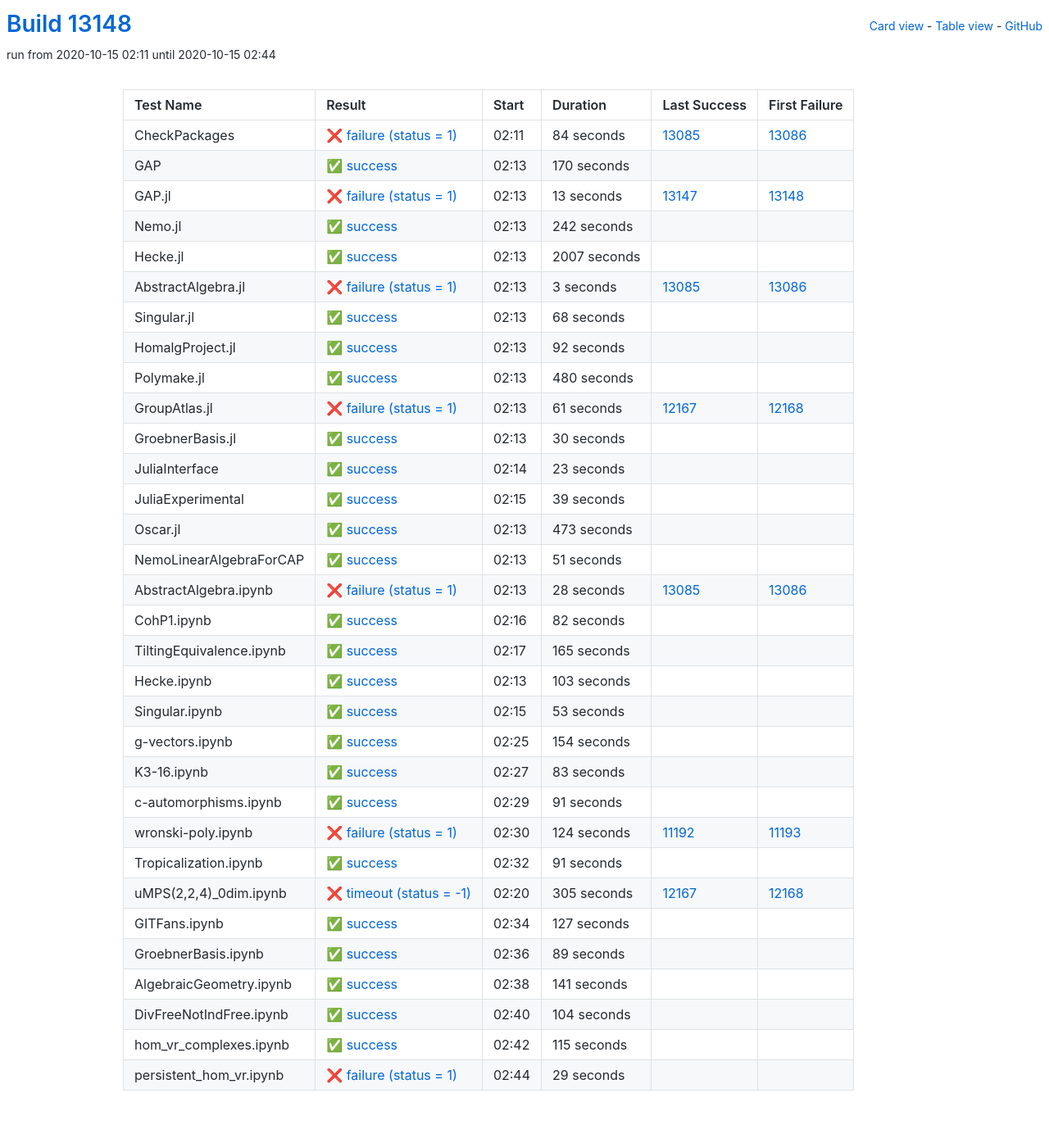
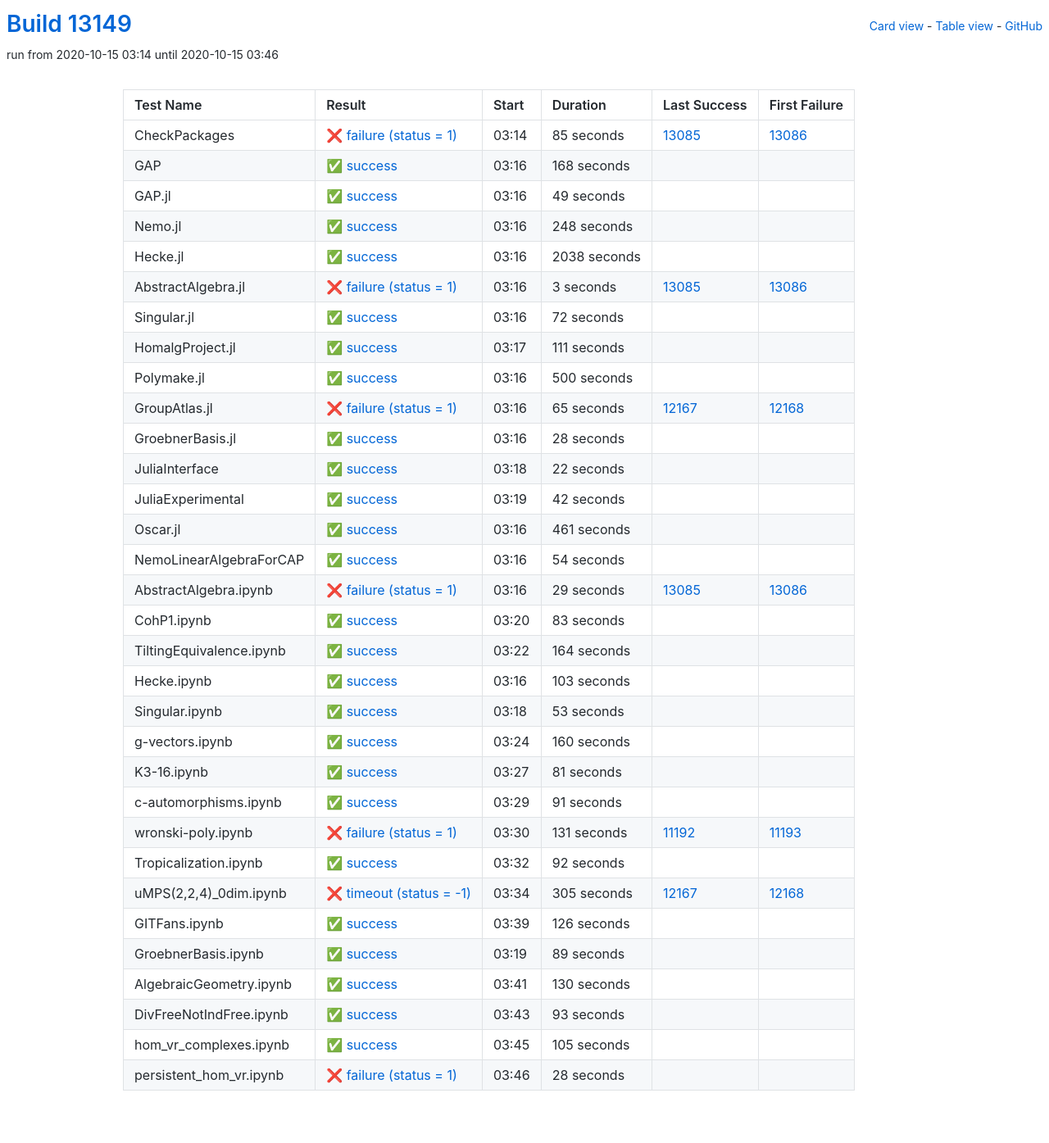
Before and after one commit to oscar-system/oscar-ci-status, a Jekyll site: the page built from table.html, in a window 1280 px wide. Shown: the whole page at 82% size. Built offline with Jekyll 4.4.1, drawn with Linux system fonts in a browser that asks for light colours.

Commit message:
Build #13149

```diff
--- a/_data/ci.yml
+++ b/_data/ci.yml
@@ -1,6 +1,6 @@
 ---
-build: 13148
-build_url: https://oscarci.mathematik.uni-kl.de/job/oscar/13148/
+build: 13149
+build_url: https://oscarci.mathematik.uni-kl.de/job/oscar/13149/
 job: oscar
 organization: oscar-system
 repo: oscar-ci-status
@@ -8,68 +8,68 @@ repourl: https://github.com/oscar-system/oscar-ci-status
 tests:
 - name: CheckPackages
   id: checkpackages
-  log: https://oscarci.mathematik.uni-kl.de/job/oscar/13148/artifact/logs/build-13148/CheckPackages.log
-  start: 2020-10-15 02:11
+  log: https://oscarci.mathematik.uni-kl.de/job/oscar/13149/artifact/logs/build-13149/CheckPackages.log
+  start: 2020-10-15 03:14
   success: false
   exitcode: 1
   status: failure
-  duration: 84
+  duration: 85
   last_success: 13085
   last_success_url: https://oscarci.mathematik.uni-kl.de/job/oscar/13085/
   first_failure: 13086
   first_failure_url: https://oscarci.mathematik.uni-kl.de/job/oscar/13086/
 - name: GAP
   id: gap
-  log: https://oscarci.mathematik.uni-kl.de/job/oscar/13148/artifact/logs/build-13148/GAP.log
-  start: 2020-10-15 02:13
+  log: https://oscarci.mathematik.uni-kl.de/job/oscar/13149/artifact/logs/build-13149/GAP.log
+  start: 2020-10-15 03:16
   success: true
   exitcode: 0
   status: success
-  duration: 170
+  duration: 168
   last_success: false
   last_success_url:
   first_failure: false
   first_failure_url:
 - name: GAP.jl
   id: gap-jl
-  log: https://oscarci.mathematik.uni-kl.de/job/oscar/13148/artifact/logs/build-13148/GAP.jl.log
-  start: 2020-10-15 02:13
-  success: false
-  exitcode: 1
-  status: failure
-  duration: 13
-  last_success: 13147
-  last_success_url: https://oscarci.mathematik.uni-kl.de/job/oscar/13147/
-  first_failure: 13148
-  first_failure_url: https://oscarci.mathematik.uni-kl.de/job/oscar/13148/
-- name: Nemo.jl
-  id: nemo-jl
-  log: https://oscarci.mathematik.uni-kl.de/job/oscar/13148/artifact/logs/build-13148/Nemo.jl.log
-  start: 2020-10-15 02:13
+  log: https://oscarci.mathematik.uni-kl.de/job/oscar/13149/artifact/logs/build-13149/GAP.jl.log
+  start: 2020-10-15 03:16
   success: true
   exitcode: 0
   status: success
-  duration: 242
+  duration: 49
+  last_success: false
+  last_success_url:
+  first_failure: false
+  first_failure_url:
+- name: Nemo.jl
+  id: nemo-jl
+  log: https://oscarci.mathematik.uni-kl.de/job/oscar/13149/artifact/logs/build-13149/Nemo.jl.log
+  start: 2020-10-15 03:16
+  success: true
+  exitcode: 0
+  status: success
+  duration: 248
   last_success: false
   last_success_url:
   first_failure: false
   first_failure_url:
 - name: Hecke.jl
   id: hecke-jl
-  log: https://oscarci.mathematik.uni-kl.de/job/oscar/13148/artifact/logs/build-13148/Hecke.jl.log
-  start: 2020-10-15 02:13
+  log: https://oscarci.mathematik.uni-kl.de/job/oscar/13149/artifact/logs/build-13149/Hecke.jl.log
+  start: 2020-10-15 03:16
   success: true
   exitcode: 0
   status: success
-  duration: 2007
+  duration: 2038
   last_success: false
   last_success_url:
   first_failure: false
   first_failure_url:
 - name: AbstractAlgebra.jl
   id: abstractalgebra-jl
-  log: https://oscarci.mathematik.uni-kl.de/job/oscar/13148/artifact/logs/build-13148/AbstractAlgebra.jl.log
-  start: 2020-10-15 02:13
+  log: https://oscarci.mathematik.uni-kl.de/job/oscar/13149/artifact/logs/build-13149/AbstractAlgebra.jl.log
+  start: 2020-10-15 03:16
   success: false
   exitcode: 1
   status: failure
@@ -80,152 +80,152 @@ tests:
   first_failure_url: https://oscarci.mathematik.uni-kl.de/job/oscar/13086/
 - name: Singular.jl
   id: singular-jl
-  log: https://oscarci.mathematik.uni-kl.de/job/oscar/13148/artifact/logs/build-13148/Singular.jl.log
-  start: 2020-10-15 02:13
+  log: https://oscarci.mathematik.uni-kl.de/job/oscar/13149/artifact/logs/build-13149/Singular.jl.log
+  start: 2020-10-15 03:16
   success: true
   exitcode: 0
   status: success
-  duration: 68
+  duration: 72
   last_success: false
   last_success_url:
   first_failure: false
   first_failure_url:
 - name: HomalgProject.jl
   id: homalgproject-jl
-  log: https://oscarci.mathematik.uni-kl.de/job/oscar/13148/artifact/logs/build-13148/HomalgProject.jl.log
-  start: 2020-10-15 02:13
+  log: https://oscarci.mathematik.uni-kl.de/job/oscar/13149/artifact/logs/build-13149/HomalgProject.jl.log
+  start: 2020-10-15 03:17
   success: true
   exitcode: 0
   status: success
-  duration: 92
+  duration: 111
   last_success: false
   last_success_url:
   first_failure: false
   first_failure_url:
 - name: Polymake.jl
   id: polymake-jl
-  log: https://oscarci.mathematik.uni-kl.de/job/oscar/13148/artifact/logs/build-13148/Polymake.jl.log
-  start: 2020-10-15 02:13
+  log: https://oscarci.mathematik.uni-kl.de/job/oscar/13149/artifact/logs/build-13149/Polymake.jl.log
+  start: 2020-10-15 03:16
   success: true
   exitcode: 0
   status: success
-  duration: 480
+  duration: 500
   last_success: false
   last_success_url:
   first_failure: false
   first_failure_url:
 - name: GroupAtlas.jl
   id: groupatlas-jl
-  log: https://oscarci.mathematik.uni-kl.de/job/oscar/13148/artifact/logs/build-13148/GroupAtlas.jl.log
-  start: 2020-10-15 02:13
+  log: https://oscarci.mathematik.uni-kl.de/job/oscar/13149/artifact/logs/build-13149/GroupAtlas.jl.log
+  start: 2020-10-15 03:16
   success: false
   exitcode: 1
   status: failure
-  duration: 61
+  duration: 65
   last_success: 12167
   last_success_url: https://oscarci.mathematik.uni-kl.de/job/oscar/12167/
   first_failure: 12168
   first_failure_url: https://oscarci.mathematik.uni-kl.de/job/oscar/12168/
 - name: GroebnerBasis.jl
   id: groebnerbasis-jl
-  log: https://oscarci.mathematik.uni-kl.de/job/oscar/13148/artifact/logs/build-13148/GroebnerBasis.jl.log
-  start: 2020-10-15 02:13
+  log: https://oscarci.mathematik.uni-kl.de/job/oscar/13149/artifact/logs/build-13149/GroebnerBasis.jl.log
+  start: 2020-10-15 03:16
   success: true
   exitcode: 0
   status: success
-  duration: 30
+  duration: 28
   last_success: false
   last_success_url:
   first_failure: false
   first_failure_url:
 - name: JuliaInterface
   id: juliainterface
-  log: https://oscarci.mathematik.uni-kl.de/job/oscar/13148/artifact/logs/build-13148/JuliaInterface.log
-  start: 2020-10-15 02:14
+  log: https://oscarci.mathematik.uni-kl.de/job/oscar/13149/artifact/logs/build-13149/JuliaInterface.log
+  start: 2020-10-15 03:18
   success: true
   exitcode: 0
   status: success
-  duration: 23
+  duration: 22
   last_success: false
   last_success_url:
   first_failure: false
   first_failure_url:
 - name: JuliaExperimental
   id: juliaexperimental
-  log: https://oscarci.mathematik.uni-kl.de/job/oscar/13148/artifact/logs/build-13148/JuliaExperimental.log
-  start: 2020-10-15 02:15
+  log: https://oscarci.mathematik.uni-kl.de/job/oscar/13149/artifact/logs/build-13149/JuliaExperimental.log
+  start: 2020-10-15 03:19
   success: true
   exitcode: 0
   status: success
-  duration: 39
+  duration: 42
   last_success: false
   last_success_url:
   first_failure: false
   first_failure_url:
 - name: Oscar.jl
   id: oscar-jl
-  log: https://oscarci.mathematik.uni-kl.de/job/oscar/13148/artifact/logs/build-13148/Oscar.jl.log
-  start: 2020-10-15 02:13
+  log: https://oscarci.mathematik.uni-kl.de/job/oscar/13149/artifact/logs/build-13149/Oscar.jl.log
+  start: 2020-10-15 03:16
   success: true
   exitcode: 0
   status: success
-  duration: 473
+  duration: 461
   last_success: false
   last_success_url:
   first_failure: false
   first_failure_url:
 - name: NemoLinearAlgebraForCAP
   id: nemolinearalgebraforcap
-  log: https://oscarci.mathematik.uni-kl.de/job/oscar/13148/artifact/logs/build-13148/NemoLinearAlgebraForCAP.log
-  start: 2020-10-15 02:13
+  log: https://oscarci.mathematik.uni-kl.de/job/oscar/13149/artifact/logs/build-13149/NemoLinearAlgebraForCAP.log
+  start: 2020-10-15 03:16
   success: true
   exitcode: 0
   status: success
-  duration: 51
+  duration: 54
   last_success: false
   last_success_url:
   first_failure: false
   first_failure_url:
 - name: AbstractAlgebra.ipynb
   id: abstractalgebra-ipynb
-  log: https://oscarci.mathematik.uni-kl.de/job/oscar/13148/artifact/logs/build-13148/AbstractAlgebra.ipynb.log
-  start: 2020-10-15 02:13
+  log: https://oscarci.mathematik.uni-kl.de/job/oscar/13149/artifact/logs/build-13149/AbstractAlgebra.ipynb.log
+  start: 2020-10-15 03:16
   success: false
   exitcode: 1
   status: failure
-  duration: 28
+  duration: 29
   last_success: 13085
   last_success_url: https://oscarci.mathematik.uni-kl.de/job/oscar/13085/
   first_failure: 13086
   first_failure_url: https://oscarci.mathematik.uni-kl.de/job/oscar/13086/
 - name: CohP1.ipynb
   id: cohp1-ipynb
-  log: https://oscarci.mathematik.uni-kl.de/job/oscar/13148/artifact/logs/build-13148/CohP1.ipynb.log
-  start: 2020-10-15 02:16
+  log: https://oscarci.mathematik.uni-kl.de/job/oscar/13149/artifact/logs/build-13149/CohP1.ipynb.log
+  start: 2020-10-15 03:20
   success: true
   exitcode: 0
   status: success
-  duration: 82
+  duration: 83
   last_success: false
   last_success_url:
   first_failure: false
   first_failure_url:
 - name: TiltingEquivalence.ipynb
   id: tiltingequivalence-ipynb
-  log: https://oscarci.mathematik.uni-kl.de/job/oscar/13148/artifact/logs/build-13148/TiltingEquivalence.ipynb.log
-  start: 2020-10-15 02:17
+  log: https://oscarci.mathematik.uni-kl.de/job/oscar/13149/artifact/logs/build-13149/TiltingEquivalence.ipynb.log
+  start: 2020-10-15 03:22
   success: true
   exitcode: 0
   status: success
-  duration: 165
+  duration: 164
   last_success: false
   last_success_url:
   first_failure: false
   first_failure_url:
 - name: Hecke.ipynb
   id: hecke-ipynb
-  log: https://oscarci.mathematik.uni-kl.de/job/oscar/13148/artifact/logs/build-13148/Hecke.ipynb.log
-  start: 2020-10-15 02:13
+  log: https://oscarci.mathematik.uni-kl.de/job/oscar/13149/artifact/logs/build-13149/Hecke.ipynb.log
+  start: 2020-10-15 03:16
   success: true
   exitcode: 0
   status: success
@@ -236,8 +236,8 @@ tests:
   first_failure_url:
 - name: Singular.ipynb
   id: singular-ipynb
-  log: https://oscarci.mathematik.uni-kl.de/job/oscar/13148/artifact/logs/build-13148/Singular.ipynb.log
-  start: 2020-10-15 02:15
+  log: https://oscarci.mathematik.uni-kl.de/job/oscar/13149/artifact/logs/build-13149/Singular.ipynb.log
+  start: 2020-10-15 03:18
   success: true
   exitcode: 0
   status: success
@@ -248,32 +248,32 @@ tests:
   first_failure_url:
 - name: g-vectors.ipynb
   id: g-vectors-ipynb
-  log: https://oscarci.mathematik.uni-kl.de/job/oscar/13148/artifact/logs/build-13148/g-vectors.ipynb.log
-  start: 2020-10-15 02:25
+  log: https://oscarci.mathematik.uni-kl.de/job/oscar/13149/artifact/logs/build-13149/g-vectors.ipynb.log
+  start: 2020-10-15 03:24
   success: true
   exitcode: 0
   status: success
-  duration: 154
+  duration: 160
   last_success: false
   last_success_url:
   first_failure: false
   first_failure_url:
 - name: K3-16.ipynb
   id: k3-16-ipynb
-  log: https://oscarci.mathematik.uni-kl.de/job/oscar/13148/artifact/logs/build-13148/K3-16.ipynb.log
-  start: 2020-10-15 02:27
+  log: https://oscarci.mathematik.uni-kl.de/job/oscar/13149/artifact/logs/build-13149/K3-16.ipynb.log
+  start: 2020-10-15 03:27
   success: true
   exitcode: 0
   status: success
-  duration: 83
+  duration: 81
   last_success: false
   last_success_url:
   first_failure: false
   first_failure_url:
 - name: c-automorphisms.ipynb
   id: c-automorphisms-ipynb
-  log: https://oscarci.mathematik.uni-kl.de/job/oscar/13148/artifact/logs/build-13148/c-automorphisms.ipynb.log
-  start: 2020-10-15 02:29
+  log: https://oscarci.mathematik.uni-kl.de/job/oscar/13149/artifact/logs/build-13149/c-automorphisms.ipynb.log
+  start: 2020-10-15 03:29
   success: true
   exitcode: 0
   status: success
@@ -284,32 +284,32 @@ tests:
   first_failure_url:
 - name: wronski-poly.ipynb
   id: wronski-poly-ipynb
-  log: https://oscarci.mathematik.uni-kl.de/job/oscar/13148/artifact/logs/build-13148/wronski-poly.ipynb.log
-  start: 2020-10-15 02:30
+  log: https://oscarci.mathematik.uni-kl.de/job/oscar/13149/artifact/logs/build-13149/wronski-poly.ipynb.log
+  start: 2020-10-15 03:30
   success: false
   exitcode: 1
   status: failure
-  duration: 124
+  duration: 131
   last_success: 11192
   last_success_url: https://oscarci.mathematik.uni-kl.de/job/oscar/11192/
   first_failure: 11193
   first_failure_url: https://oscarci.mathematik.uni-kl.de/job/oscar/11193/
 - name: Tropicalization.ipynb
   id: tropicalization-ipynb
-  log: https://oscarci.mathematik.uni-kl.de/job/oscar/13148/artifact/logs/build-13148/Tropicalization.ipynb.log
-  start: 2020-10-15 02:32
+  log: https://oscarci.mathematik.uni-kl.de/job/oscar/13149/artifact/logs/build-13149/Tropicalization.ipynb.log
+  start: 2020-10-15 03:32
   success: true
   exitcode: 0
   status: success
-  duration: 91
+  duration: 92
   last_success: false
   last_success_url:
   first_failure: false
   first_failure_url:
 - name: uMPS(2,2,4)_0dim.ipynb
   id: umps-2-2-4-0dim-ipynb
-  log: https://oscarci.mathematik.uni-kl.de/job/oscar/13148/artifact/logs/build-13148/uMPS-2-2-4-_0dim.ipynb.log
-  start: 2020-10-15 02:20
+  log: https://oscarci.mathematik.uni-kl.de/job/oscar/13149/artifact/logs/build-13149/uMPS-2-2-4-_0dim.ipynb.log
+  start: 2020-10-15 03:34
   success: false
   exitcode: -1
   status: timeout
@@ -320,20 +320,20 @@ tests:
   first_failure_url: https://oscarci.mathematik.uni-kl.de/job/oscar/12168/
 - name: GITFans.ipynb
   id: gitfans-ipynb
-  log: https://oscarci.mathematik.uni-kl.de/job/oscar/13148/artifact/logs/build-13148/GITFans.ipynb.log
-  start: 2020-10-15 02:34
+  log: https://oscarci.mathematik.uni-kl.de/job/oscar/13149/artifact/logs/build-13149/GITFans.ipynb.log
+  start: 2020-10-15 03:39
   success: true
   exitcode: 0
   status: success
-  duration: 127
+  duration: 126
   last_success: false
   last_success_url:
   first_failure: false
   first_failure_url:
 - name: GroebnerBasis.ipynb
   id: groebnerbasis-ipynb
-  log: https://oscarci.mathematik.uni-kl.de/job/oscar/13148/artifact/logs/build-13148/GroebnerBasis.ipynb.log
-  start: 2020-10-15 02:36
+  log: https://oscarci.mathematik.uni-kl.de/job/oscar/13149/artifact/logs/build-13149/GroebnerBasis.ipynb.log
+  start: 2020-10-15 03:19
   success: true
   exitcode: 0
   status: success
@@ -344,48 +344,48 @@ tests:
   first_failure_url:
 - name: AlgebraicGeometry.ipynb
   id: algebraicgeometry-ipynb
-  log: https://oscarci.mathematik.uni-kl.de/job/oscar/13148/artifact/logs/build-13148/AlgebraicGeometry.ipynb.log
-  start: 2020-10-15 02:38
+  log: https://oscarci.mathematik.uni-kl.de/job/oscar/13149/artifact/logs/build-13149/AlgebraicGeometry.ipynb.log
+  start: 2020-10-15 03:41
   success: true
   exitcode: 0
   status: success
-  duration: 141
+  duration: 130
   last_success: false
   last_success_url:
   first_failure: false
   first_failure_url:
 - name: DivFreeNotIndFree.ipynb
   id: divfreenotindfree-ipynb
-  log: https://oscarci.mathematik.uni-kl.de/job/oscar/13148/artifact/logs/build-13148/DivFreeNotIndFree.ipynb.log
-  start: 2020-10-15 02:40
+  log: https://oscarci.mathematik.uni-kl.de/job/oscar/13149/artifact/logs/build-13149/DivFreeNotIndFree.ipynb.log
+  start: 2020-10-15 03:43
   success: true
   exitcode: 0
   status: success
-  duration: 104
+  duration: 93
   last_success: false
   last_success_url:
   first_failure: false
   first_failure_url:
 - name: hom_vr_complexes.ipynb
   id: hom-vr-complexes-ipynb
-  log: https://oscarci.mathematik.uni-kl.de/job/oscar/13148/artifact/logs/build-13148/hom_vr_complexes.ipynb.log
-  start: 2020-10-15 02:42
+  log: https://oscarci.mathematik.uni-kl.de/job/oscar/13149/artifact/logs/build-13149/hom_vr_complexes.ipynb.log
+  start: 2020-10-15 03:45
   success: true
   exitcode: 0
   status: success
-  duration: 115
+  duration: 105
   last_success: false
   last_success_url:
   first_failure: false
   first_failure_url:
 - name: persistent_hom_vr.ipynb
   id: persistent-hom-vr-ipynb
-  log: https://oscarci.mathematik.uni-kl.de/job/oscar/13148/artifact/logs/build-13148/persistent_hom_vr.ipynb.log
-  start: 2020-10-15 02:44
+  log: https://oscarci.mathematik.uni-kl.de/job/oscar/13149/artifact/logs/build-13149/persistent_hom_vr.ipynb.log
+  start: 2020-10-15 03:46
   success: false
   exitcode: 1
   status: failure
-  duration: 29
+  duration: 28
   last_success: false
   last_success_url:
   first_failure: false
```
Also changed, not shown: README.md.
